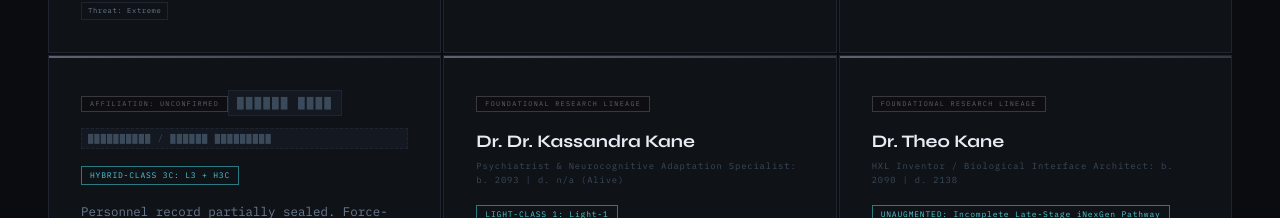
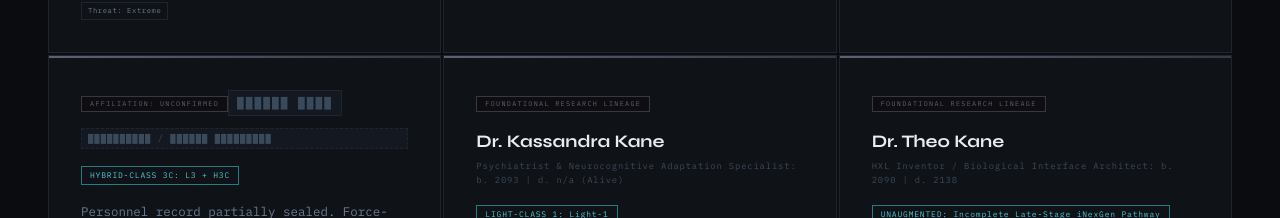
Before and after one commit to marvinmckinneyii0/warfox_universe, a React (Vite) app: page /people in a window 1280 px wide. Shown: the part 6760-6978 px from the top of the page. Built offline with nearby package versions, Linux system fonts and the light colour scheme.

Commit message:
Updated People.tsx

```diff
--- a/src/pages/Characters.tsx
+++ b/src/pages/Characters.tsx
@@ -269,7 +269,7 @@ export default function Characters() {
             <div className="character-card">
               <div className="char-faction-stripe stripe-unknown"></div>
               <div className="char-faction-tag tag-unknown">Foundational Research Lineage</div>
-              <div className="char-name">Dr. Dr. Kassandra Kane</div>
+              <div className="char-name">Dr. Kassandra Kane</div>
               <div className="char-alias">Psychiatrist &amp; Neurocognitive Adaptation Specialist: b. 2093 | d. n/a (Alive)</div>
               <div className="char-aug">LIGHT-CLASS 1: Light-1</div>
               <p className="char-bio">Dr. Kassandra Kane helped define the human side of augmentation before ParkerGen weaponized that knowledge into caste logic. A psychiatrist and neurocognitive adaptation specialist, she co-developed the original compatibility framework meant to assess identity stability, sensory tolerance, embodiment risk, and psychological survivability under early HXL integration. She raised her children across North America, Europe, and Africa to make them resilient, culturally fluent, and difficult to provincialize. She remains one of the last living witnesses to what augmentation assessment was meant to be before it became class, tier, labor, and prestige.</p>
--- a/src/pages/People.tsx
+++ b/src/pages/People.tsx
@@ -270,7 +270,7 @@ function CharactersPanel() {
         <div className="character-card">
           <div className="char-faction-stripe stripe-unknown"></div>
           <div className="char-faction-tag tag-unknown">Foundational Research Lineage</div>
-          <div className="char-name">Dr. Dr. Kassandra Kane</div>
+          <div className="char-name">Dr. Kassandra Kane</div>
           <div className="char-alias">Psychiatrist &amp; Neurocognitive Adaptation Specialist: b. 2093 | d. n/a (Alive)</div>
           <div className="char-aug">LIGHT-CLASS 1: Light-1</div>
           <p className="char-bio">Dr. Kassandra Kane helped define the human side of augmentation before ParkerGen weaponized that knowledge into caste logic. A psychiatrist and neurocognitive adaptation specialist, she co-developed the original compatibility framework meant to assess identity stability, sensory tolerance, embodiment risk, and psychological survivability under early HXL integration. She raised her children across North America, Europe, and Africa to make them resilient, culturally fluent, and difficult to provincialize. She remains one of the last living witnesses to what augmentation assessment was meant to be before it became class, tier, labor, and prestige.</p>
```
